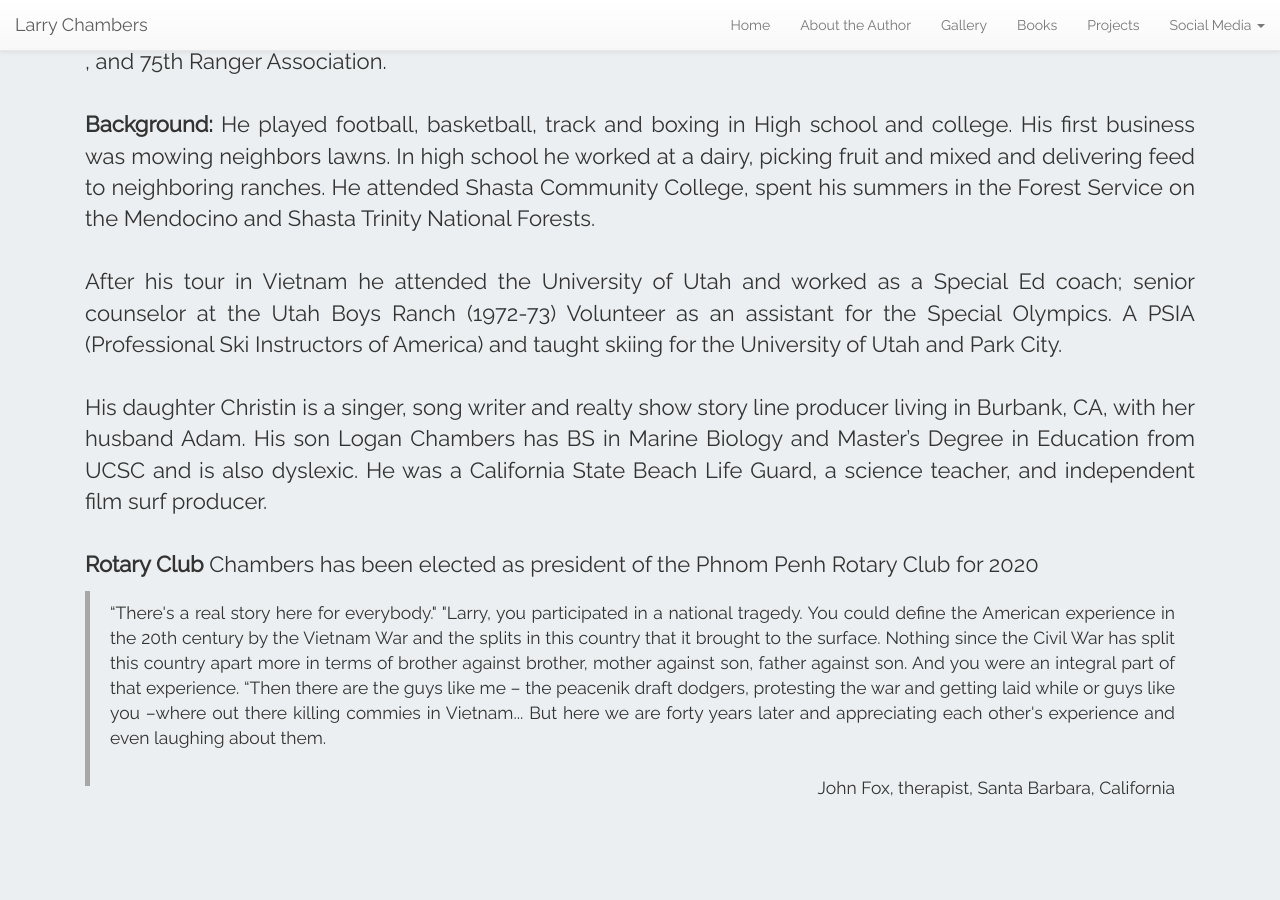
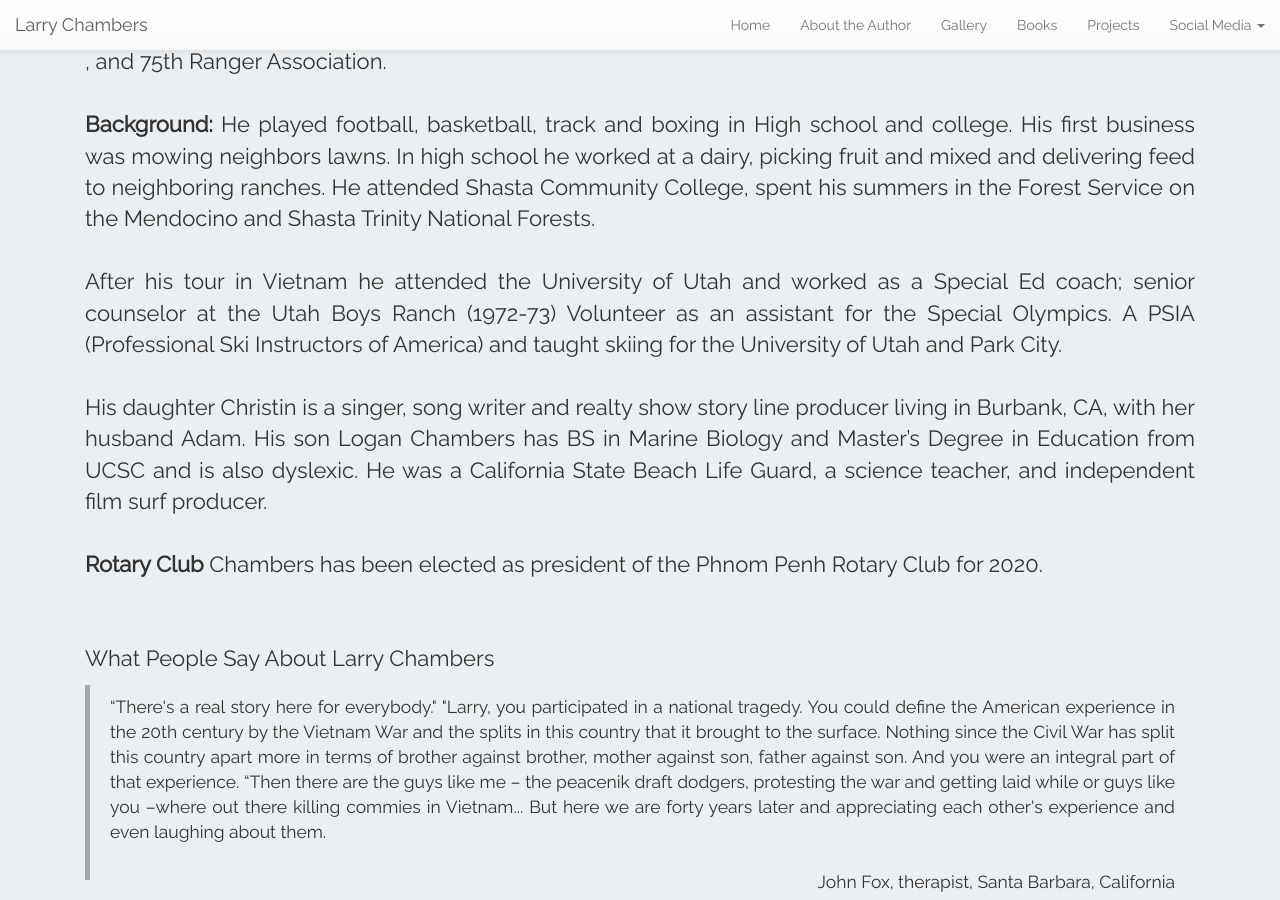
Before and after one commit to larrychambers/larrychambers.github.io, a Jekyll site: the page built from about.md, in a window 1280 px wide and 900 px high, scrolled down 2440 px. Built offline with Jekyll 4.4.1, drawn with Linux system fonts in a browser that asks for light colours; nearby versions of some CDN libraries; before the commit the page ends 3246 px from its top, so only the background shows below that.

Commit message:
Update about.md

```diff
--- a/about.md
+++ b/about.md
@@ -63,7 +63,15 @@ His daughter Christin is a singer, song writer and realty show story line produc
 <br>
 
 <b>Rotary Club</b>
-Chambers has been elected as president of the Phnom Penh Rotary Club for 2020
+Chambers has been elected as president of the Phnom Penh Rotary Club for 2020.<br><br><br>
+
+
+<font size:large>
+
+What People Say About Larry Chambers
+
+
+</font>
 
 
 
```
